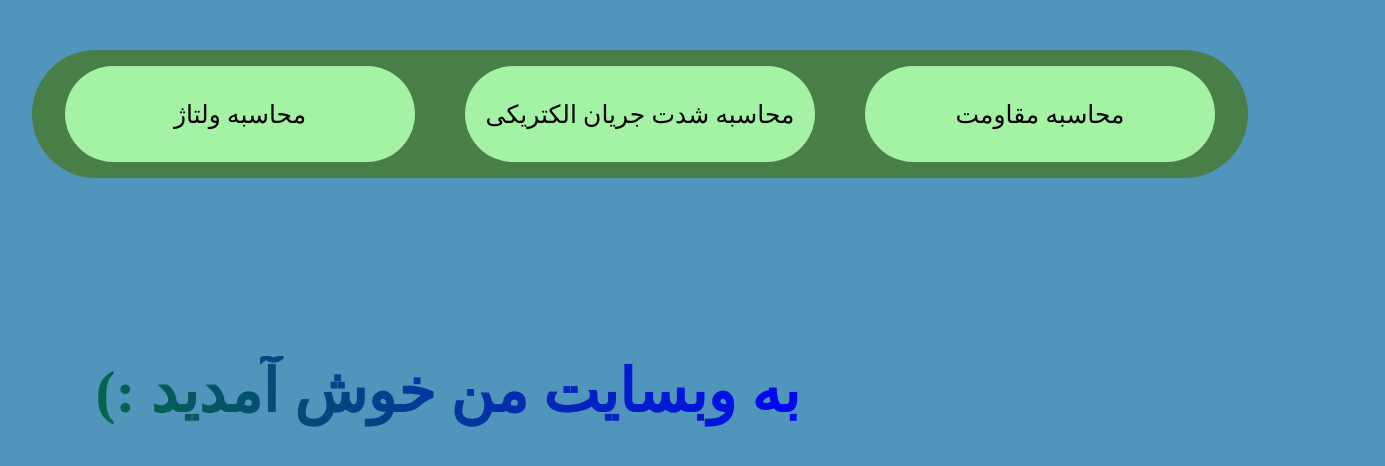
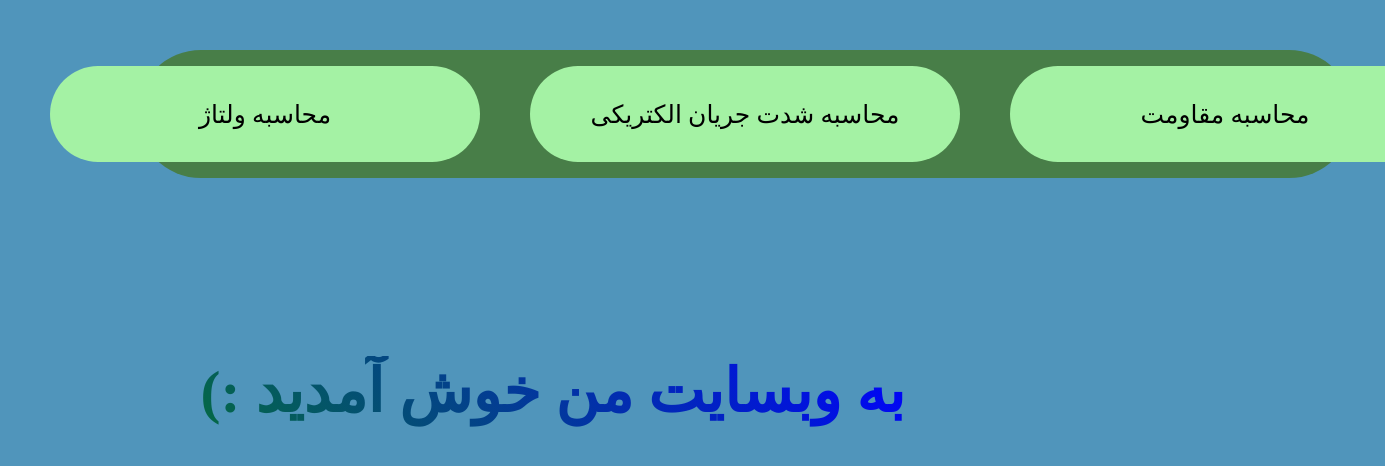
Before and after one commit to WebClubFc/Physics-Projects-First-Upload, a plain HTML site: page main/index.html in a window 1280 px wide. Shown: the whole page, 1385 px wide, since content can reach past the window. Drawn offline with Linux system fonts and the light colour scheme.

Commit message:
Update style.css

```diff
--- a/main/style.css
+++ b/main/style.css
@@ -42,7 +42,7 @@ body {
   display: flex;
   align-items: center;
   justify-content: center;
-  width: 350px;
+  width: 430px;
   border-radius: 3rem;
   cursor: pointer;
 }
@@ -57,7 +57,7 @@ body {
   align-items: center;
   justify-content: center;
   color: black;
-  width: 350px;
+  width: 430px;
 }
 
 h1 {
```
